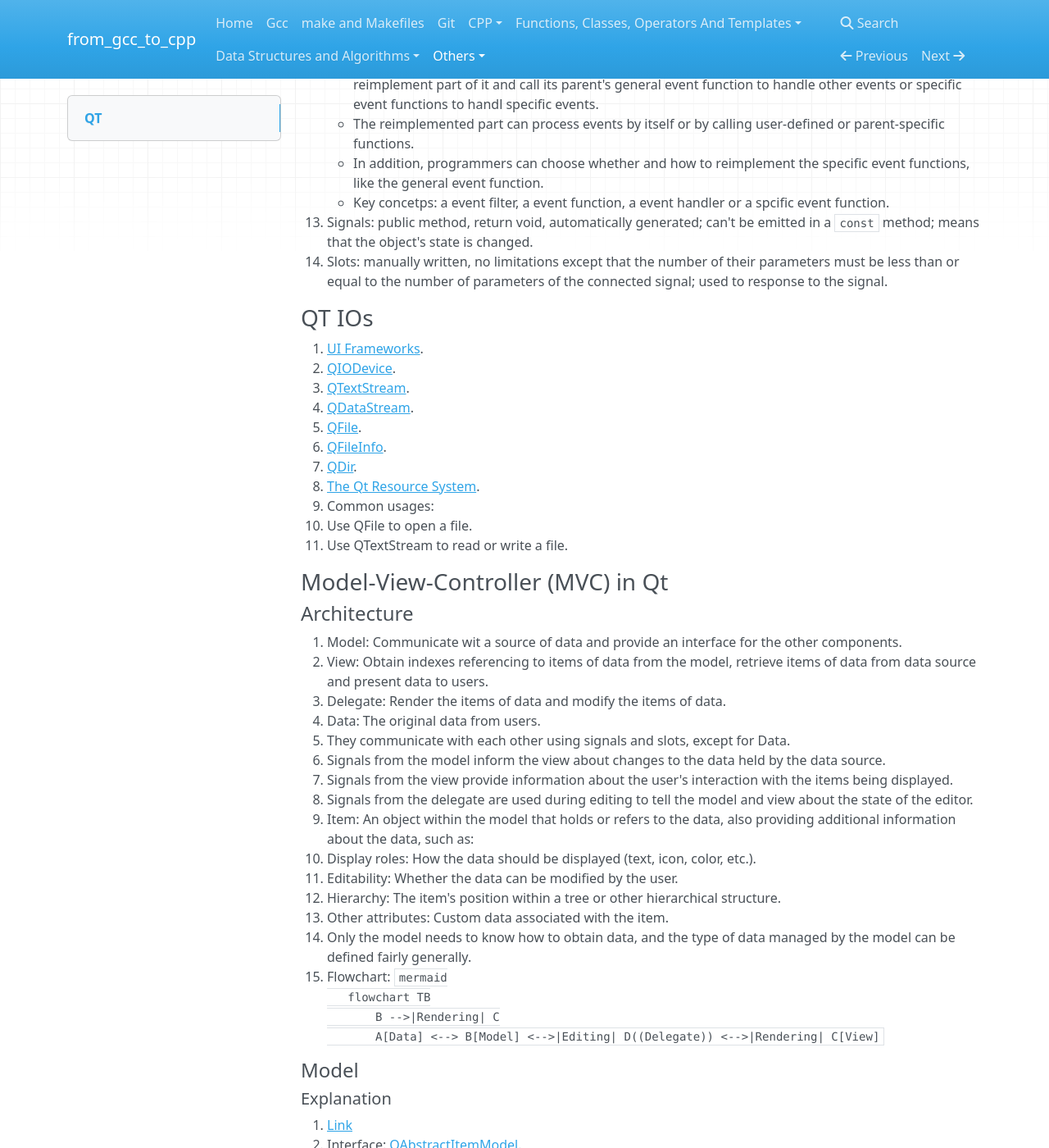
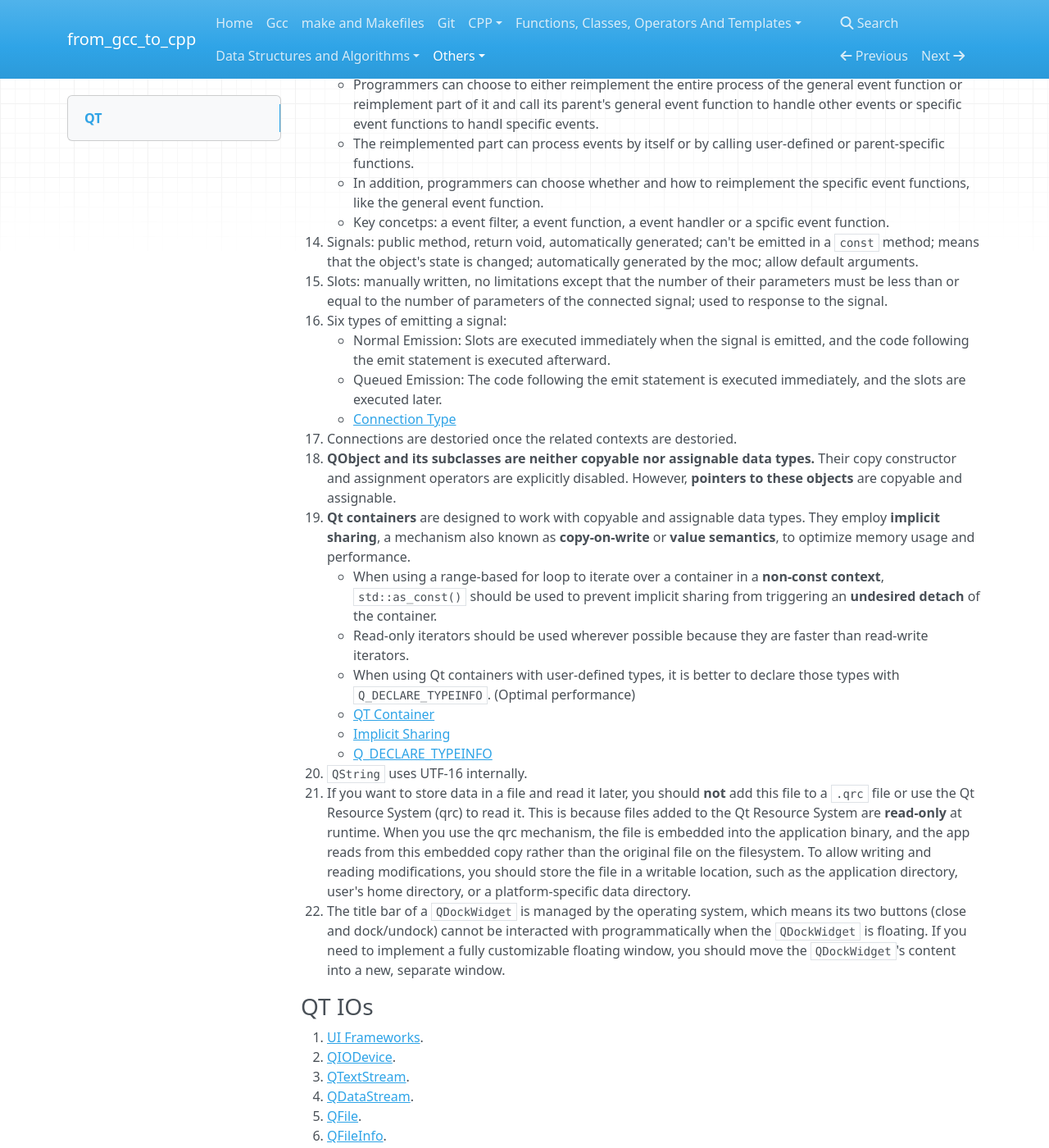
Before and after one commit to 0BananaBig0/from_gcc_to_cpp, an MkDocs documentation site: the page built from docs/CommonQtStuffes.md, in a window 1280 px wide and 1400 px high, scrolled down 1257 px. Shown: the whole window at 82% size. Built offline with MkDocs 1.6.1, drawn with Linux system fonts in a browser that asks for light colours; nearby versions of some CDN libraries; some of the changed text lies outside the part shown.

Commit message:
supplement and correct the content on QT

```diff
--- a/docs/CommonQtStuffes.md
+++ b/docs/CommonQtStuffes.md
@@ -43,7 +43,10 @@
 9. Recommend:
    - The `Q_OBJECT` macro should be used with Qt classes in a header file to
      avoid unexpected behavior.
-   - `Q_SIGNALS` and `Q_SLOTS` should be used instead of `signals` and `slots`.
+   - `Q_SIGNALS`, `Q_SLOTS` and `Q_EMIT` should be used instead of `signals`,
+     `slots` and `emit`.
+   - If enable `Q_OBJECT` macro, should inherit QObject or one of its
+     subclasses.
 10. The system event delivery sequence:
     - From leaf to root, normally, except for installing a global event filter;
     - The child event filter (`eventFilter(...)`) → The general event function
@@ -66,10 +69,51 @@
     - Key concetps: a event filter, a event function, a event handler or a
       spcific event function.
 11. Signals: public method, return void, automatically generated; can't be
-    emitted in a `const` method; means that the object's state is changed.
+    emitted in a `const` method; means that the object's state is changed;
+    automatically generated by the moc; allow default arguments.
 12. Slots: manually written, no limitations except that the number of their
     parameters must be less than or equal to the number of parameters of the
     connected signal; used to response to the signal.
+13. Six types of emitting a signal:
+    - Normal Emission: Slots are executed immediately when the signal is
+      emitted, and the code following the emit statement is executed afterward.
+    - Queued Emission: The code following the emit statement is executed
+      immediately, and the slots are executed later.
+    - [Connection Type](https://doc.qt.io/qt-6/qt.html#ConnectionType-enum)
+14. Connections are destoried once the related contexts are destoried.
+15. **QObject and its subclasses are neither copyable nor assignable data
+    types.** Their copy constructor and assignment operators are explicitly
+    disabled. However, **pointers to these objects** are copyable and
+    assignable.
+16. **Qt containers** are designed to work with copyable and assignable data
+    types. They employ **implicit sharing**, a mechanism also known as
+    **copy-on-write** or **value semantics**, to optimize memory usage and
+    performance.
+    - When using a range-based for loop to iterate over a container in a
+      **non-const context**, `std::as_const()` should be used to prevent
+      implicit sharing from triggering an **undesired detach** of the container.
+    - Read-only iterators should be used wherever possible because they are
+      faster than read-write iterators.
+    - When using Qt containers with user-defined types, it is better to declare
+      those types with `Q_DECLARE_TYPEINFO`. (Optimal performance)
+    - [QT Container](https://doc.qt.io/qt-6/containers.html)
+    - [Implicit Sharing](https://doc.qt.io/qt-6/implicit-sharing.html)
+    - [Q_DECLARE_TYPEINFO](https://doc.qt.io/qt-6/qtypeinfo-qtcore-proxy.html#Q_DECLARE_TYPEINFO)
+17. `QString` uses UTF-16 internally.
+18. If you want to store data in a file and read it later, you should **not**
+    add this file to a `.qrc` file or use the Qt Resource System (qrc) to read
+    it. This is because files added to the Qt Resource System are **read-only**
+    at runtime. When you use the qrc mechanism, the file is embedded into the
+    application binary, and the app reads from this embedded copy rather than
+    the original file on the filesystem. To allow writing and reading
+    modifications, you should store the file in a writable location, such as the
+    application directory, user's home directory, or a platform-specific data
+    directory.
+19. The title bar of a `QDockWidget` is managed by the operating system, which
+    means its two buttons (close and dock/undock) cannot be interacted with
+    programmatically when the `QDockWidget` is floating. If you need to
+    implement a fully customizable floating window, you should move the
+    `QDockWidget`'s content into a new, separate window.
 
 ### QT IOs
 
```
